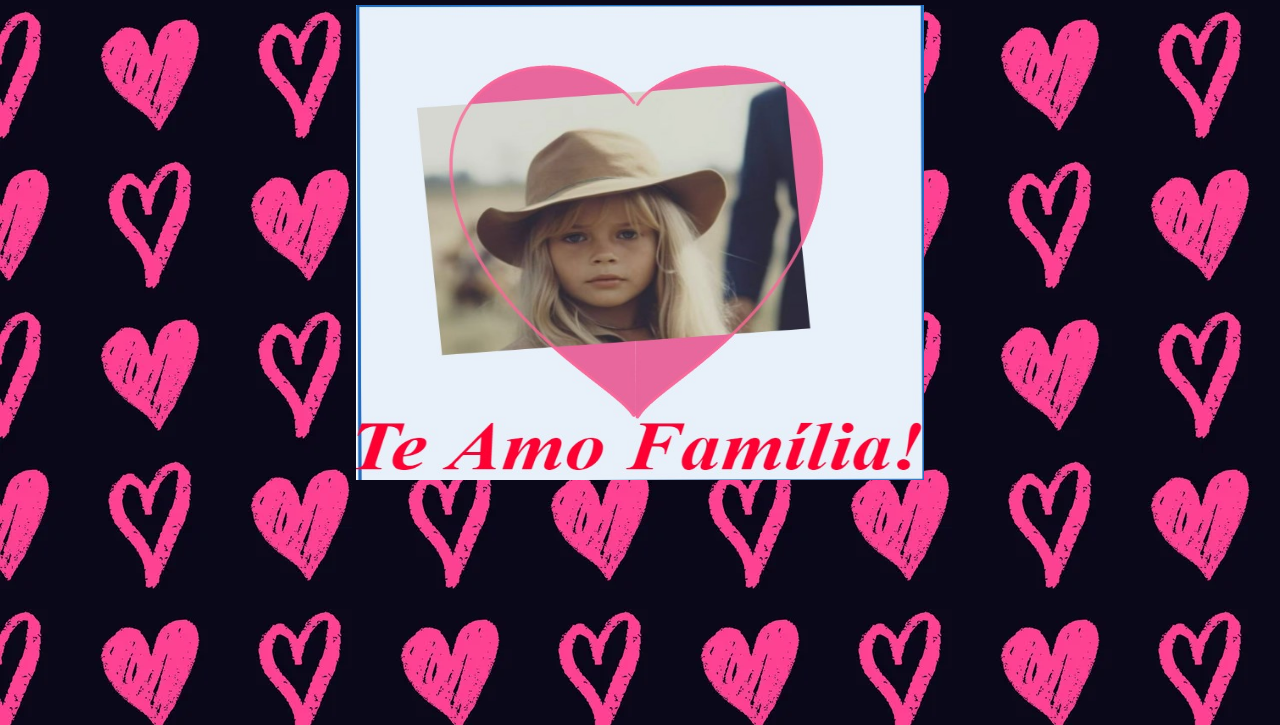
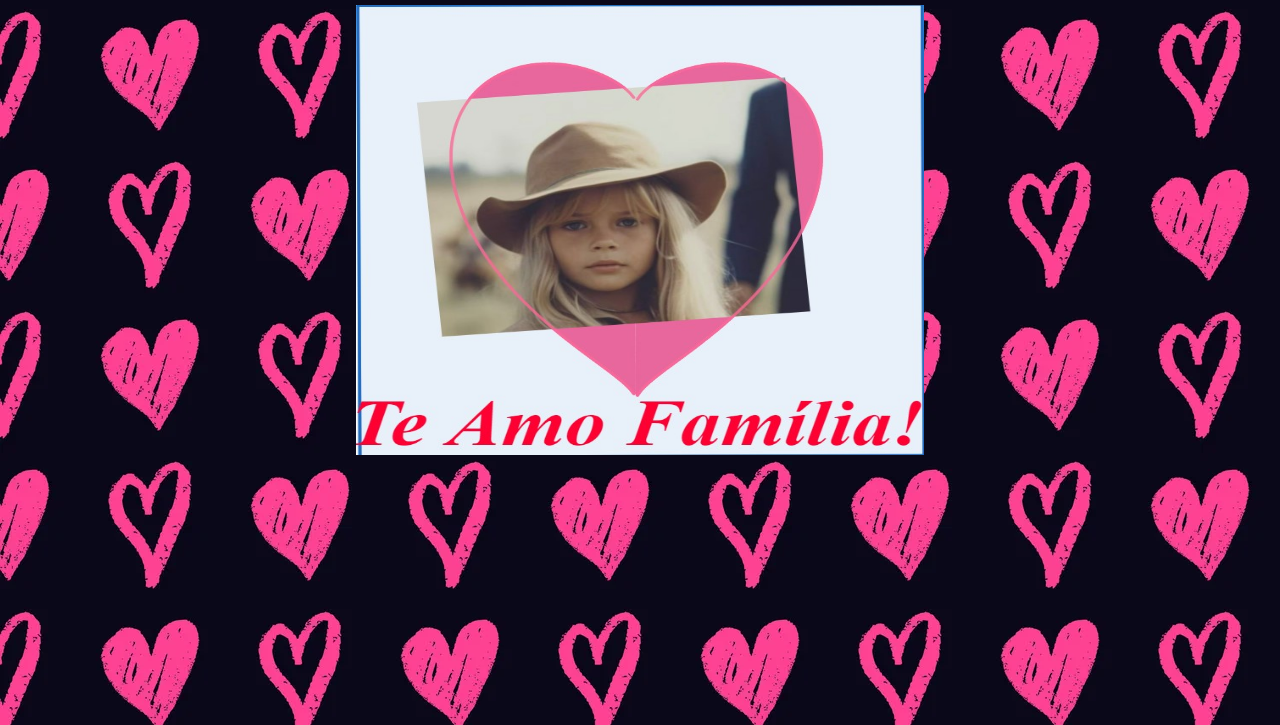
Before and after one commit to nonopava/rogerio, a plain HTML site: page index.html in a window 1280 px wide. Shown: the part 75-800 px from the top of the page. Drawn offline with Linux system fonts and the light colour scheme.

Commit message:
Update estilos.css

```diff
--- a/estilos.css
+++ b/estilos.css
@@ -16,7 +16,7 @@ audio {
 
 img {
     width: 50%;
-    height: 475px;
+    height: 450px;
     margin-left: 25%
 
 }
```
